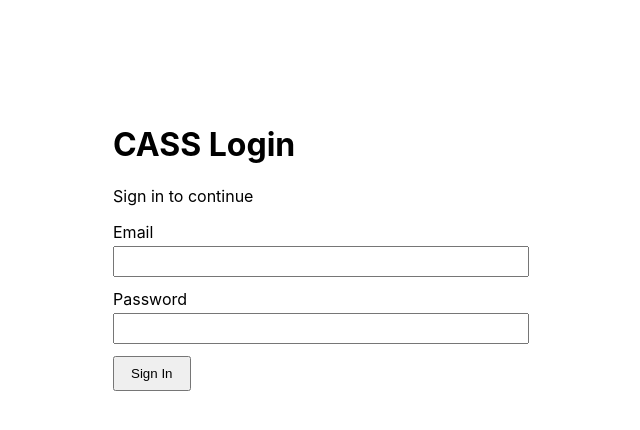
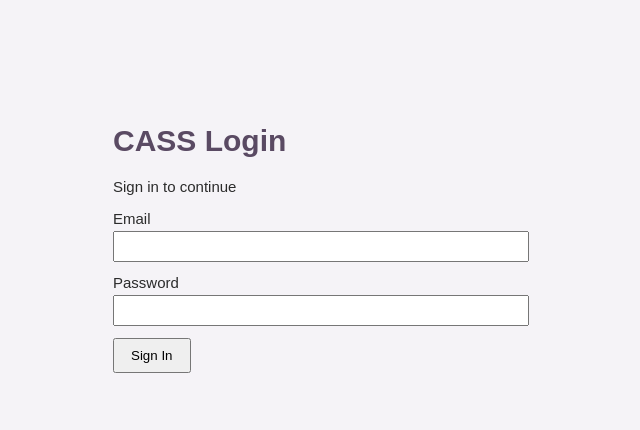
Before and after one commit to sinqobilemadonsela606-wq/cmpg224_G19, a React (Create React App) app: page /login in a window 1280 px wide. Shown: the top 430 px of the page, without its empty margins (327-967 px from the left). Built offline with nearby package versions, Linux system fonts and the light colour scheme.

Commit message:
feat(ui): logo splash, app header, and CSS design tokens

```diff
--- a/src/App.js
+++ b/src/App.js
@@ -1,27 +1,28 @@
 // src/App.js
 // Root of the CASS app.
+// - Wraps everything in LogoIntro (startup splash)
 // - Wraps everything in AuthProvider (FR01/FR02)
 // - Sets up routing with /login and protected routes
 // - Calls useInactivityLogout for 30-min auto-logout (FR03)
 
 import React, { useEffect, useState } from 'react';
 import { BrowserRouter, Routes, Route, Navigate } from 'react-router-dom';
-import { exportDailyAppointmentsPDF } from './utils/exportPDF'; //for pdfs
+
+import { exportDailyAppointmentsPDF } from './utils/exportPDF';
 import { supabase } from './supabaseClient';
 import { AuthProvider } from './context/AuthContext';
 import useInactivityLogout from './hooks/useInactivityLogout';
 import ProtectedRoute from './components/auth/ProtectedRoute';
 import Login from './components/auth/Login';
+import LogoIntro from './components/LogoIntro';
+import AppHeader from './components/AppHeader';
+
 import PatientManagement from './components/admin/PatientManagement';
-
-// Existing feature components
 import PatientRegistration from './components/PatientRegistration';
 import PatientSearch from './components/PatientSearch';
 import BookingForm from './components/appointments/BookingForm';
 
-
-// ---------- Dashboard (any logged-in user) ----------
-// Receptionist dashboard
+// ---------- Receptionist dashboard ----------
 function Dashboard() {
   useInactivityLogout();
 
@@ -46,6 +47,8 @@ function Dashboard() {
   }, []);
 
   return (
+    <>
+      <AppHeader />
       <div style={{ padding: '20px', fontFamily: 'Arial', maxWidth: '900px', margin: '0 auto' }}>
         <h1>Clinic Appointment System (CASS)</h1>
 
@@ -70,10 +73,11 @@ function Dashboard() {
           </ul>
         )}
       </div>
+    </>
   );
 }
 
-// Admin dashboard
+// ---------- Admin dashboard ----------
 function AdminDashboard() {
   useInactivityLogout();
 
@@ -85,6 +89,8 @@ function AdminDashboard() {
   }
 
   return (
+    <>
+      <AppHeader />
       <div style={{ padding: '20px', fontFamily: 'Arial', maxWidth: '1000px', margin: '0 auto' }}>
         <h1>Admin Dashboard</h1>
 
@@ -101,12 +107,14 @@ function AdminDashboard() {
 
         <PatientManagement />
       </div>
+    </>
   );
 }
 
 // ---------- Root ----------
 function App() {
   return (
+    <LogoIntro>
       <AuthProvider>
         <BrowserRouter>
           <Routes>
@@ -134,6 +142,7 @@ function App() {
           </Routes>
         </BrowserRouter>
       </AuthProvider>
+    </LogoIntro>
   );
 }
 
--- /dev/null
+++ b/src/components/AppHeader.jsx
@@ -0,0 +1,22 @@
+// src/components/AppHeader.jsx
+// Top bar with the CASS logo, shown on every authenticated page
+
+import logo from '../assets/cass-logo.png';
+
+export default function AppHeader() {
+  return (
+    <div style={{
+      display: 'flex',
+      alignItems: 'center',
+      justifyContent: 'space-between',
+      padding: '10px 24px',
+      background: '#F5F3F7',
+      borderBottom: '1px solid #DDD8E0'
+    }}>
+      <span style={{ fontWeight: 'bold', color: '#5A4A63', fontSize: '1.1em' }}>
+        CASS
+      </span>
+      <img src={logo} alt="CASS" style={{ height: '40px' }} />
+    </div>
+  );
+}
--- /dev/null
+++ b/src/components/LogoIntro.jsx
@@ -0,0 +1,31 @@
+// src/components/LogoIntro.jsx
+// Displays the CASS logo as a startup screen for two seconds before the app loads
+
+import { useEffect, useState } from 'react';
+import logo from '../assets/cass-logo.png';
+
+export default function LogoIntro({ children }) {
+  const [showIntro, setShowIntro] = useState(true);
+
+  useEffect(() => {
+    const timer = setTimeout(() => setShowIntro(false), 2200);
+    return () => clearTimeout(timer);
+  }, []);
+
+  if (showIntro) {
+    return (
+      <div style={{
+        position: 'fixed', inset: 0, background: '#F5F3F7',
+        display: 'flex', alignItems: 'center', justifyContent: 'center', zIndex: 9999
+      }}>
+        <img
+          src={logo}
+          alt="CASS"
+          style={{ maxWidth: '320px', width: '70%', opacity: 0.95 }}
+        />
+      </div>
+    );
+  }
+
+  return children;
+}
--- a/src/components/appointments/BookingForm.jsx
+++ b/src/components/appointments/BookingForm.jsx
@@ -1,7 +1,5 @@
 // src/components/appointments/BookingForm.jsx
 // FR09 - Receptionist books appointments for all patients (new or existing)
-//
-// Structure is intentionally unstyled. Pitch (designer) will style
 // the classNames below when the design system is ready.
 
 import { useEffect, useState } from "react";
--- a/src/index.css
+++ b/src/index.css
@@ -1,13 +1,5 @@
-body {
-  margin: 0;
-  font-family: -apple-system, BlinkMacSystemFont, 'Segoe UI', 'Roboto', 'Oxygen',
-    'Ubuntu', 'Cantarell', 'Fira Sans', 'Droid Sans', 'Helvetica Neue',
-    sans-serif;
-  -webkit-font-smoothing: antialiased;
-  -moz-osx-font-smoothing: grayscale;
-}
+/* src/index.css
+   Entry point for global styles. */
 
-code {
-  font-family: source-code-pro, Menlo, Monaco, Consolas, 'Courier New',
-    monospace;
-}
+@import './styles/tokens.css';
+@import './styles/globals.css';
--- /dev/null
+++ b/src/styles/globals.css
@@ -0,0 +1,129 @@
+/* src/styles/globals.css
+   Base styles and a small set of reusable class names.
+   Components can adopt these gradually. Nothing here changes logic I hope. */
+
+body {
+  background: var(--cass-bg);
+  color: var(--cass-text);
+  font-family: var(--cass-font-sans);
+  font-size: var(--cass-font-size-base);
+  margin: 0;
+}
+
+h1, h2, h3 {
+  color: var(--cass-primary-dark);
+}
+
+/* Page wrapper */
+.cass-page {
+  padding: var(--cass-space-4);
+  max-width: 1000px;
+  margin: 0 auto;
+}
+
+/* Card */
+.cass-card {
+  background: var(--cass-surface);
+  border: 1px solid var(--cass-border);
+  border-radius: var(--cass-radius-md);
+  padding: var(--cass-space-4);
+  margin-bottom: var(--cass-space-4);
+  box-shadow: var(--cass-shadow-sm);
+}
+
+/* Button base */
+.cass-btn {
+  display: inline-block;
+  padding: var(--cass-space-2) var(--cass-space-3);
+  border: none;
+  border-radius: var(--cass-radius-sm);
+  font-size: 0.95em;
+  cursor: pointer;
+  font-family: inherit;
+}
+
+.cass-btn-primary {
+  background: var(--cass-primary);
+  color: #fff;
+}
+
+.cass-btn-primary:hover {
+  background: var(--cass-primary-dark);
+}
+
+.cass-btn-secondary {
+  background: var(--cass-neutral-mid);
+  color: #fff;
+}
+
+.cass-btn-danger {
+  background: var(--cass-danger);
+  color: #fff;
+}
+
+.cass-btn-success {
+  background: var(--cass-success);
+  color: #fff;
+}
+
+.cass-btn:disabled {
+  opacity: 0.6;
+  cursor: not-allowed;
+}
+
+/* Input */
+.cass-input {
+  display: block;
+  width: 100%;
+  padding: var(--cass-space-2);
+  border: 1px solid var(--cass-border);
+  border-radius: var(--cass-radius-sm);
+  font-size: 1rem;
+  box-sizing: border-box;
+  margin-top: var(--cass-space-1);
+}
+
+/* Table */
+.cass-table {
+  width: 100%;
+  border-collapse: collapse;
+  background: var(--cass-surface);
+  border-radius: var(--cass-radius-md);
+  overflow: hidden;
+}
+
+.cass-table th {
+  background: var(--cass-primary-light);
+  text-align: left;
+  padding: var(--cass-space-3);
+  color: var(--cass-primary-dark);
+}
+
+.cass-table td {
+  padding: var(--cass-space-3);
+  border-top: 1px solid var(--cass-border);
+}
+
+/* Status pill */
+.cass-pill {
+  display: inline-block;
+  padding: 2px 10px;
+  border-radius: 999px;
+  font-size: 0.85em;
+  font-weight: bold;
+}
+
+.cass-pill-success {
+  background: var(--cass-success-bg);
+  color: var(--cass-success);
+}
+
+.cass-pill-danger {
+  background: var(--cass-danger-bg);
+  color: var(--cass-danger);
+}
+
+.cass-pill-info {
+  background: var(--cass-info-bg);
+  color: var(--cass-info);
+}
--- /dev/null
+++ b/src/styles/tokens.css
@@ -0,0 +1,46 @@
+/* src/styles/tokens.css
+   Global design tokens for CASS.
+   Components will gradually reference these variables. */
+
+:root {
+  /* Colors - palette from the design reference */
+  --cass-primary: #6B5876;
+  --cass-primary-dark: #5A4A63;
+  --cass-primary-light: #E8E4EC;
+  --cass-neutral-mid: #9A9298;
+  --cass-surface: #FFFFFF;
+  --cass-bg: #F5F3F7;
+  --cass-border: #DDD8E0;
+  --cass-text: #2B2B2B;
+  --cass-text-muted: #6B6B6B;
+
+  /* Status colors */
+  --cass-success: #166534;
+  --cass-success-bg: #DCFCE7;
+  --cass-danger: #991B1B;
+  --cass-danger-bg: #FEE2E2;
+  --cass-info: #1E40AF;
+  --cass-info-bg: #DBEAFE;
+  --cass-warning: #92400E;
+  --cass-warning-bg: #FEF3C7;
+
+  /* Spacing scale */
+  --cass-space-1: 4px;
+  --cass-space-2: 8px;
+  --cass-space-3: 16px;
+  --cass-space-4: 24px;
+  --cass-space-5: 32px;
+
+  /* Radius */
+  --cass-radius-sm: 4px;
+  --cass-radius-md: 8px;
+  --cass-radius-lg: 12px;
+
+  /* Shadow */
+  --cass-shadow-sm: 0 1px 3px rgba(0, 0, 0, 0.06);
+  --cass-shadow-md: 0 4px 12px rgba(0, 0, 0, 0.08);
+
+  /* Typography */
+  --cass-font-sans: Arial, Helvetica, sans-serif;
+  --cass-font-size-base: 15px;
+}
```
Also changed, not shown: src/assets/cass-logo.png (added). Lines whose indentation alone changed are shown as unchanged.
